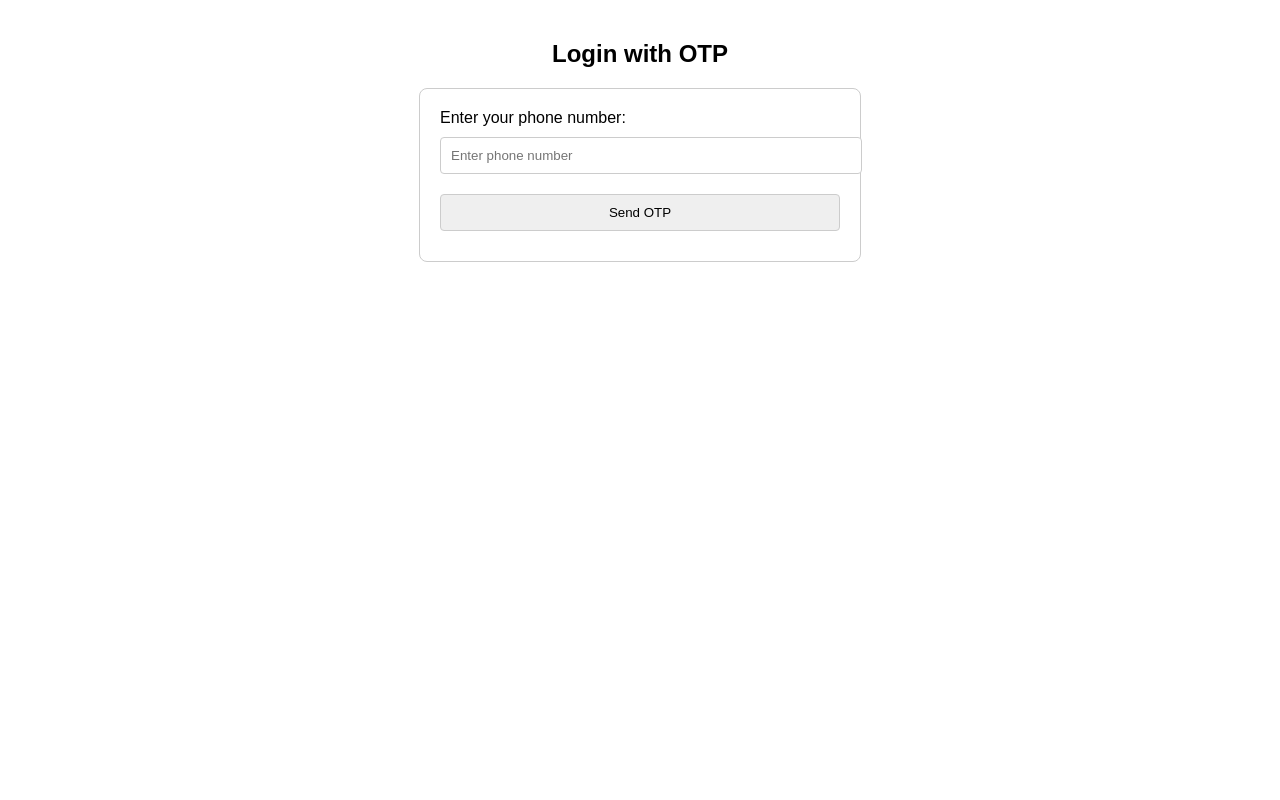
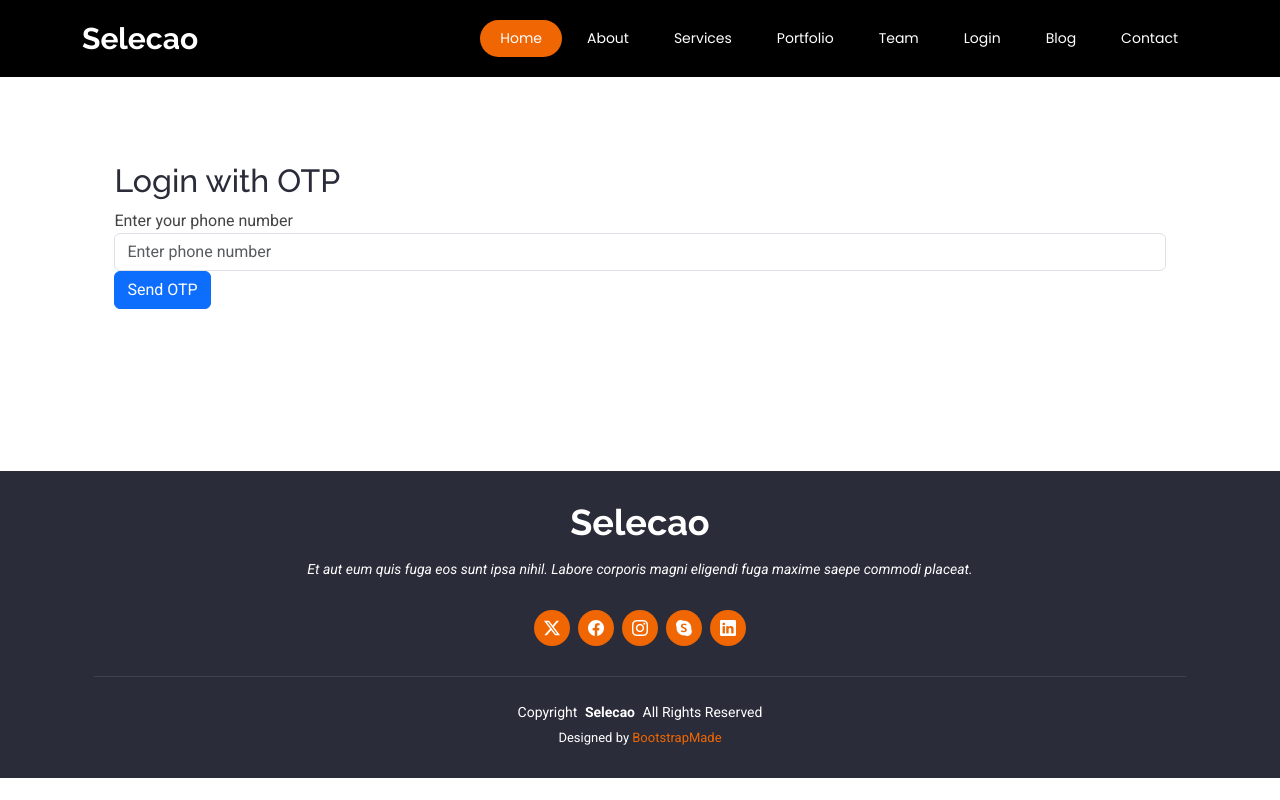
Before and after one commit to akash-magento2/algo-alchemists, a PHP site: page /forms/otpLogin.php in a window 1280 px wide. Run offline with PHP 8.4, Linux system fonts and the light colour scheme.

Commit message:
Login files push and hearder changes

```diff
--- a/assets/css/main.css
+++ b/assets/css/main.css
@@ -2558,3 +2558,7 @@ section,
   color: color-mix(in srgb, var(--default-color), transparent 60%);
   font-size: 14px;
 }
+
+.main.otplogin {
+    padding: 8% 8% 8% 8%;
+}
--- /dev/null
+++ b/footer.php
@@ -0,0 +1,47 @@
+<footer id="footer" class="footer dark-background">
+    <div class="container">
+      <h3 class="sitename">Selecao</h3>
+      <p>Et aut eum quis fuga eos sunt ipsa nihil. Labore corporis magni eligendi fuga maxime saepe commodi placeat.</p>
+      <div class="social-links d-flex justify-content-center">
+        <a href=""><i class="bi bi-twitter-x"></i></a>
+        <a href=""><i class="bi bi-facebook"></i></a>
+        <a href=""><i class="bi bi-instagram"></i></a>
+        <a href=""><i class="bi bi-skype"></i></a>
+        <a href=""><i class="bi bi-linkedin"></i></a>
+      </div>
+      <div class="container">
+        <div class="copyright">
+          <span>Copyright</span> <strong class="px-1 sitename">Selecao</strong> <span>All Rights Reserved</span>
+        </div>
+        <div class="credits">
+          <!-- All the links in the footer should remain intact. -->
+          <!-- You can delete the links only if you've purchased the pro version. -->
+          <!-- Licensing information: https://bootstrapmade.com/license/ -->
+          <!-- Purchase the pro version with working PHP/AJAX contact form: [buy-url] -->
+          Designed by <a href="https://bootstrapmade.com/">BootstrapMade</a>
+        </div>
+      </div>
+    </div>
+  </footer>
+
+  <!-- Scroll Top -->
+  <a href="#" id="scroll-top" class="scroll-top d-flex align-items-center justify-content-center"><i class="bi bi-arrow-up-short"></i></a>
+
+  <!-- Preloader -->
+  <div id="preloader"></div>
+
+  <!-- Vendor JS Files -->
+  <script src="/algo-alchemists/assets/vendor/bootstrap/js/bootstrap.bundle.min.js"></script>
+  <script src="/algo-alchemists/assets/vendor/php-email-form/validate.js"></script>
+  <script src="/algo-alchemists/assets/vendor/aos/aos.js"></script>
+  <script src="/algo-alchemists/assets/vendor/glightbox/js/glightbox.min.js"></script>
+  <script src="/algo-alchemists/assets/vendor/imagesloaded/imagesloaded.pkgd.min.js"></script>
+  <script src="/algo-alchemists/assets/vendor/isotope-layout/isotope.pkgd.min.js"></script>
+  <script src="/algo-alchemists/assets/vendor/swiper/swiper-bundle.min.js"></script>
+
+  <!-- Main JS File -->
+  <script src="/algo-alchemists/assets/js/main.js"></script>
+
+</body>
+
+</html>
--- a/forms/otpLogin.php
+++ b/forms/otpLogin.php
@@ -1,9 +1,10 @@
 <?php
 // Include the database connection file
+require_once'../header.php';
+require_once'../menu.php';
 require_once '../db_connection.php';
-
 // Start session
-session_start();
+//session_start();
 
 // Check if the user is already logged in, if so, redirect to dashboard or another page
 if (isset($_SESSION['user_logged_in']) && $_SESSION['user_logged_in'] === true) {
@@ -104,48 +105,10 @@ if (isset($_POST['verify_otp'])) {
         $error_message = "Phone number is missing from session.";
     }
 }
-
 ?>
-
-<!DOCTYPE html>
-<html lang="en">
-<head>
-    <meta charset="UTF-8">
-    <meta name="viewport" content="width=device-width, initial-scale=1.0">
-    <title>Login with OTP</title>
-    <style>
-        body {
-            font-family: Arial, sans-serif;
-            max-width: 600px;
-            margin: 0 auto;
-            padding: 20px;
-        }
-        h2 {
-            text-align: center;
-        }
-        .form-container {
-            max-width: 400px;
-            margin: 0 auto;
-            padding: 20px;
-            border: 1px solid #ccc;
-            border-radius: 8px;
-        }
-        input[type="text"], input[type="number"], input[type="submit"] {
-            width: 100%;
-            padding: 10px;
-            margin: 10px 0;
-            border: 1px solid #ccc;
-            border-radius: 4px;
-        }
-        .error-message {
-            color: red;
-            text-align: center;
-            margin-bottom: 10px;
-        }
-    </style>
-</head>
-<body>
-
+<div class="main otplogin">
+<section>
+<div class="container">
     <h2>Login with OTP</h2>
 
     <!-- Error message display -->
@@ -157,23 +120,36 @@ if (isset($_POST['verify_otp'])) {
         <!-- Step 1: Phone number input form -->
         <div class="form-container">
             <form method="post" action="">
-                <label for="phone_number">Enter your phone number:</label>
-                <input type="text" name="phone_number" id="phone_number" placeholder="Enter phone number" required>
-                <input type="submit" name="send_otp" value="Send OTP">
+                <div class="form-group">
+                    <label for="phone_number">Enter your phone number</label>
+                    <input type="text" name="phone_number" id="phone_number" class="form-control" placeholder="Enter phone number" required>
+                </div>
+                <button type="submit" name="send_otp" class="btn btn-primary btn-block">Send OTP</button>
             </form>
         </div>
     <?php else: ?>
         <!-- Step 2: OTP input form (for OTP verification) -->
         <div class="form-container">
             <form method="post" action="">
-                <label for="otp">Enter OTP:</label>
-                <input type="number" name="otp" id="otp" placeholder="Enter OTP" required>
-                <label for="name">Enter your name:</label>
-                <input type="text" name="name" id="name" placeholder="Enter your name" required>
-                <input type="submit" name="verify_otp" value="Verify OTP">
+                <div class="form-group">
+                    <label for="otp">Enter OTP</label>
+                    <input type="number" name="otp" id="otp" class="form-control" placeholder="Enter OTP" required>
+                </div>
+                <div class="form-group">
+                    <label for="name">Enter your name</label>
+                    <input type="text" name="name" id="name" class="form-control" placeholder="Enter your name" required>
+                </div>
+                <button type="submit" name="verify_otp" class="btn btn-success btn-block">Verify OTP</button>
             </form>
         </div>
     <?php endif; ?>
 
-</body>
-</html>
+</div>
+</section>
+</div>
+<style type="text/css">
+    .header {
+        background: #000;
+    }
+</style>
+<?php require_once'../footer.php'; ?>
--- a/header.php
+++ b/header.php
@@ -1,30 +1,40 @@
+<!DOCTYPE html>
+<html lang="en">
 <?php session_start(); ?>
-<header id="header" class="header d-flex align-items-center fixed-top">
-    <div class="container-fluid container-xl position-relative d-flex align-items-center justify-content-between">
+<head>
+  <meta charset="utf-8">
+  <meta content="width=device-width, initial-scale=1.0" name="viewport">
+  <title>Algo Alchemists</title>
+  <meta name="description" content="">
+  <meta name="keywords" content="">
 
-      <a href="index.html" class="logo d-flex align-items-center">
-        <!-- Uncomment the line below if you also wish to use an image logo -->
-        <!-- <img src="assets/img/logo.png" alt=""> -->
-        <h1 class="sitename">Selecao</h1>
-      </a>
+  <!-- Favicons -->
+  <link href="/algo-alchemists/assets/img/favicon.png" rel="icon">
+  <link href="/algo-alchemists/assets/img/apple-touch-icon.png" rel="apple-touch-icon">
 
-      <nav id="navmenu" class="navmenu">
-        <ul>
-          <li><a href="#hero" class="active">Home</a></li>
-          <li><a href="#about">About</a></li>
-          <li><a href="#services">Services</a></li>
-          <li><a href="#portfolio">Portfolio</a></li>
-          <li><a href="#team">Team</a></li>
-          <?php if (isset($_SESSION['user_logged_in']) && $_SESSION['user_logged_in'] === true) { ?>
-            <li><a href="/algo-alchemists/logout.php"><?php echo $_SESSION['name']; ?></a></li>
-          <?php } else {?>
-            <li><a href="/algo-alchemists/forms/otpLogin.php">Login</a></li>
-          <?php } ?>
-          <li><a href="blog.html">Blog</a></li>
-          <li><a href="#contact">Contact</a></li>
-        </ul>
-        <i class="mobile-nav-toggle d-xl-none bi bi-list"></i>
-      </nav>
+  <!-- Fonts -->
+  <link href="https://fonts.googleapis.com" rel="preconnect">
+  <link href="https://fonts.gstatic.com" rel="preconnect" crossorigin>
+  <link href="https://fonts.googleapis.com/css2?family=Roboto:ital,wght@0,100;0,300;0,400;0,500;0,700;0,900;1,100;1,300;1,400;1,500;1,700;1,900&family=Poppins:ital,wght@0,100;0,200;0,300;0,400;0,500;0,600;0,700;0,800;0,900;1,100;1,200;1,300;1,400;1,500;1,600;1,700;1,800;1,900&family=Raleway:ital,wght@0,100;0,200;0,300;0,400;0,500;0,600;0,700;0,800;0,900;1,100;1,200;1,300;1,400;1,500;1,600;1,700;1,800;1,900&display=swap" rel="stylesheet">
 
-    </div>
-  </header>
+  <!-- Vendor CSS Files -->
+  <link href="/algo-alchemists/assets/vendor/bootstrap/css/bootstrap.min.css" rel="stylesheet">
+  <link href="/algo-alchemists/assets/vendor/bootstrap-icons/bootstrap-icons.css" rel="stylesheet">
+  <link href="/algo-alchemists/assets/vendor/aos/aos.css" rel="stylesheet">
+  <link href="/algo-alchemists/assets/vendor/animate.css/animate.min.css" rel="stylesheet">
+  <link href="/algo-alchemists/assets/vendor/glightbox/css/glightbox.min.css" rel="stylesheet">
+  <link href="/algo-alchemists/assets/vendor/swiper/swiper-bundle.min.css" rel="stylesheet">
+
+  <!-- Main CSS File -->
+  <link href="/algo-alchemists/assets/css/main.css" rel="stylesheet">
+
+  <!-- =======================================================
+  * Template Name: Selecao
+  * Template URL: https://bootstrapmade.com/selecao-bootstrap-template/
+  * Updated: Aug 07 2024 with Bootstrap v5.3.3
+  * Author: BootstrapMade.com
+  * License: https://bootstrapmade.com/license/
+  ======================================================== -->
+</head>
+
+<body class="index-page">
--- /dev/null
+++ b/menu.php
@@ -0,0 +1,29 @@
+<header id="header" class="header d-flex align-items-center fixed-top">
+    <div class="container-fluid container-xl position-relative d-flex align-items-center justify-content-between">
+
+      <a href="index.html" class="logo d-flex align-items-center">
+        <!-- Uncomment the line below if you also wish to use an image logo -->
+        <!-- <img src="assets/img/logo.png" alt=""> -->
+        <h1 class="sitename">Selecao</h1>
+      </a>
+
+      <nav id="navmenu" class="navmenu">
+        <ul>
+          <li><a href="#hero" class="active">Home</a></li>
+          <li><a href="#about">About</a></li>
+          <li><a href="#services">Services</a></li>
+          <li><a href="#portfolio">Portfolio</a></li>
+          <li><a href="#team">Team</a></li>
+          <?php if (isset($_SESSION['user_logged_in']) && $_SESSION['user_logged_in'] === true) { ?>
+            <li><a href="/algo-alchemists/logout.php"><?php echo $_SESSION['name']; ?></a></li>
+          <?php } else {?>
+            <li><a href="/algo-alchemists/forms/otpLogin.php">Login</a></li>
+          <?php } ?>
+          <li><a href="blog.html">Blog</a></li>
+          <li><a href="#contact">Contact</a></li>
+        </ul>
+        <i class="mobile-nav-toggle d-xl-none bi bi-list"></i>
+      </nav>
+
+    </div>
+  </header>
```
Also changed, not shown: index.php (+7 -89 lines).
